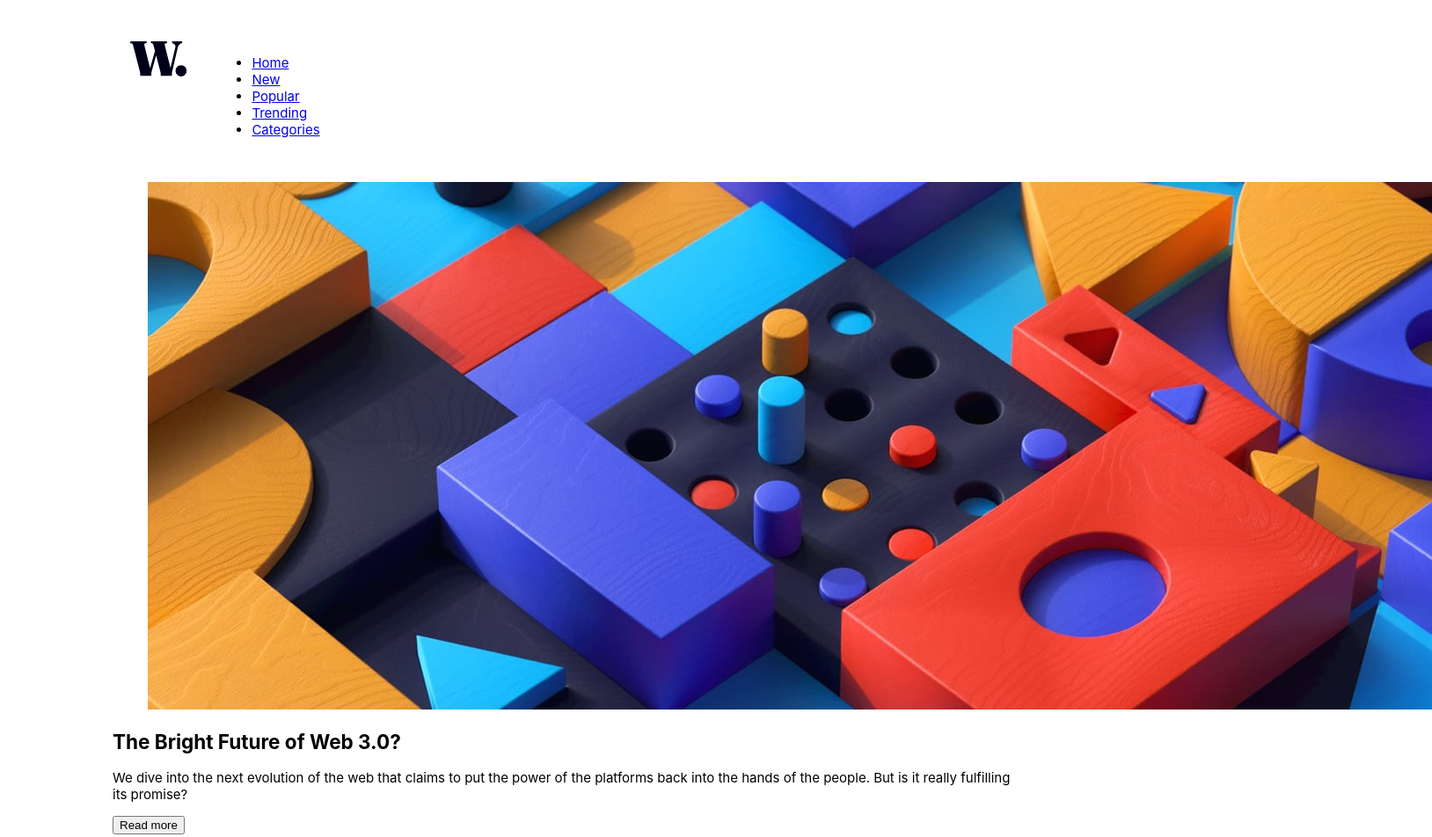
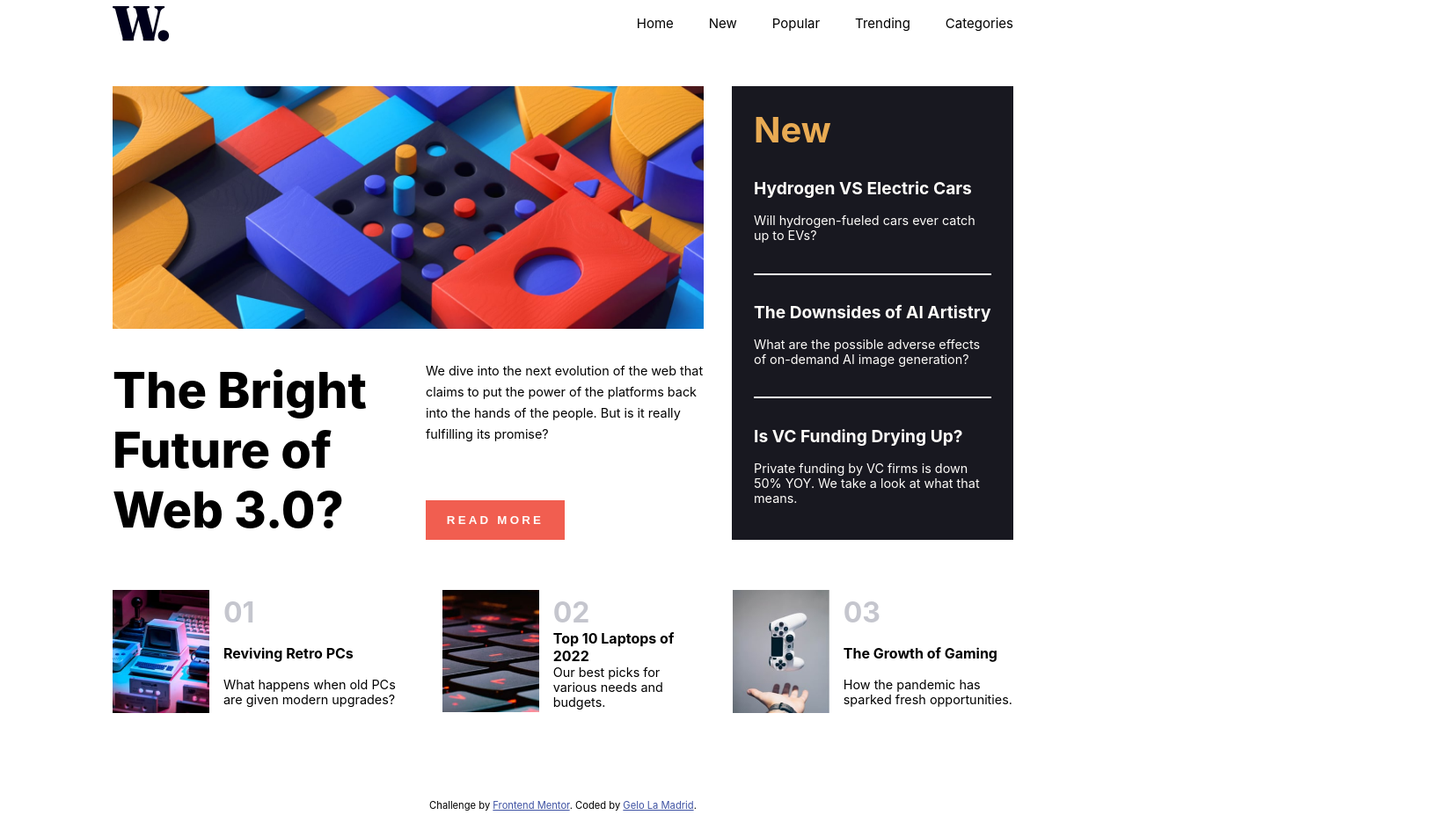
Before and after one commit to gelolmdrd/News-Website-Homepage, a plain HTML site: page index.html in a window 1280 px wide. Shown: the part 37-989 px from the top of the page at 88% size, 1628 px wide, since content can reach past the window. Drawn offline with Linux system fonts and the light colour scheme; a web font is replaced by a local one.

Commit message:
modified style.css

```diff
--- a/style.css
+++ b/style.css
@@ -3,89 +3,215 @@
 html {
   height: 100%;
 }
+
 body {
   background-color: rgb(255, 255, 255);
   font-size: 15px;
   font-family: 'Inter', sans-serif;
-  margin-top: 5%;
+  margin-top: 40px;
   margin-left: 10%;
   margin-right: 10%;
 }
 
 .navigation-bar {
   background-color: rgb(255, 255, 255);
-  padding: 20px;
-  display: grid;
-  grid-template-columns: 10% 20% 20% 50%;
+  margin-bottom: 3rem;
+  display: flex;
+  align-items: center;
+  justify-content: space-between;
 }
 
-.site-logo{
-  grid-column: 1 / 1;
+.nav-links {
+  display: flex;
+  align-items: center;
+  flex-direction: row;
+  list-style-type: none;
+  margin: 0;
+  padding: 0;
+  overflow: hidden;
+  align-items: right;
 }
 
-.navigation-pages {
-  align-items: center;
-  grid-column: 4 / 4;
+.nav-links ul{
+  float: left;
 }
 
-.navigation-pages a{
-  padding-left: 25px;
-  padding-right: 25px;
+.nav-links li a{
+  display: block;
+  padding: 14px 40px;
   color: black;
   text-decoration: none;
 }
 
-.navigation-pages a:visited{
+.nav-links li a:last-child{
+  padding-right: 0;
+}
+
+.nav-links a:visited{
   color: black;
 }
 
-.navigation-pages a:hover{
+.nav-links a:hover{
   color: rgb(255, 123, 0);
 }
 
-.featured {
-  padding:20px;
+.main-container {
+  display: grid;
+  grid-template-columns: repeat(3,1fr);
+  grid-template-rows: repeat(2,1fr);
+  gap: 2rem;
+  max-height: 800px;
 }
 
-.feature-img {
-  width: 70%;
+.headline-section {
+  grid-column: 1/3;
 }
 
-.feature-img img{
-  align-items: left;
+.headline-img {
+  grid-column: 1/3;
+  margin: 0;
+  padding: 0;
+}
+
+.headline-img img {
   width: 100%;
 }
 
-.headline-txt h1{
-  font-size: 2.5rem;
-  font-weight: 800;
-  width: 40%;
+.headline-info-container {
+  display: grid;
+  grid-template-columns: repeat(2,1fr);
+  gap: 2.5rem;
+  margin-top: 2rem;
+  cursor: default;
 }
 
-.headline-txt p{
-  font-size: 1rem;
-  width: 60%;
+.headline-info-container h1{
+  margin: 0px;
+  font-size: 3.5rem;
+  font-weight: 800;
 }
 
-.read-more {
-  background-color: hsl(5, 85%, 63%);
-  padding-top: 15px;
-  padding-bottom: 15px;
-  padding-left: 30px;
-  padding-right: 30px;
-  border: none;
-  color: white;
+.headline-details-container {
+  display: flex;
+  flex-direction: column;
+  justify-content: space-between;
 }
 
-.read-more:hover{
-  background-color: hsl(240, 100%, 5%);
+.headline-details-container p{
+  margin: 0px;
+  font-size: 0.9rem;
+  line-height: 1.5rem;
 }
 
-aside {
-  width: 30%;
+.headline-read-more-btn {
+  background-color: hsl(5, 85%, 63%);
+  border: none;
+  width: 50%;
+  padding: 15px 20px;
+  letter-spacing: 0.2rem;
+  text-transform: uppercase;
+  color: hsl(36, 100%, 99%);
+  font-weight: 600;
 }
+
+.headline-read-more-btn:hover{
+  background-color: hsl(240, 100%, 5%);
+  cursor: pointer;
+}
+
+.new-blogs-panel {
+  background-color: hsl(240, 13%, 11%);
+  color: hsl(36, 100%, 99%);
+  padding: 5px 25px;
+  display: flex;
+  flex-direction: column;
+  justify-content: space-between;
+  cursor: default;
+}
+
+.new-blogs-panel h1{
+  color: hsl(35, 77%, 62%);
+  font-size: 2.5rem;
+  margin-top: 20px;
+  margin-bottom: 0;
+}
+
+.new-article-item {
+  border-bottom: 2px solid hsl(36, 100%, 99%);
+  align-items: center;
+  padding: 20px 0;
+  font-size: 0.9rem;
+}
+
+.new-article-item:last-child {
+  border-bottom: 0px;
+}
+
+.new-article-item h2{
+  margin-top: 0;
+  font-size: 1.2rem;
+}
+
+.new-article-item h2:hover{
+  color: hsl(35, 77%, 62%);
+  cursor: pointer;
+}
+
+.top-blogs {
+  display: flex;
+  grid-column: 3 span;
+  grid-row: 1 span;
+  gap: 2rem;
+  margin-top: 25px;
+}
+
+.top-blog-item{
+  display: flex;
+  align-items: center;
+  height: fit-content;
+}
+
+.top-blog-img-container {
+  padding: 0;
+  margin: 0;
+  display: flex;
+  align-items: center;
+  height: fit-content;
+}
+
+.top-blog-img-container img{
+  width: 100%;
+}
+
+.top-blog-info{
+  display: flex;
+  flex-direction: column;
+  justify-content: space-between;
+  margin-left: 1rem;
+  height: 127px;
+}
+
+.top-blog-info h1{
+  margin: 0;
+  font-size: 2rem;
+  color: hsl(233, 8%, 79%);
+}
+
+.top-blog-info h2{
+  margin: 0;
+  font-size: 1rem;
+}
+
+.top-blog-info p{
+  margin: 0;
+  font-size: 0.9rem;
+}
+
+
 .attribution {
   font-size: 0.7rem;
+  display: flex;
+  justify-content: center;
 }
 
 .attribution a {
```
